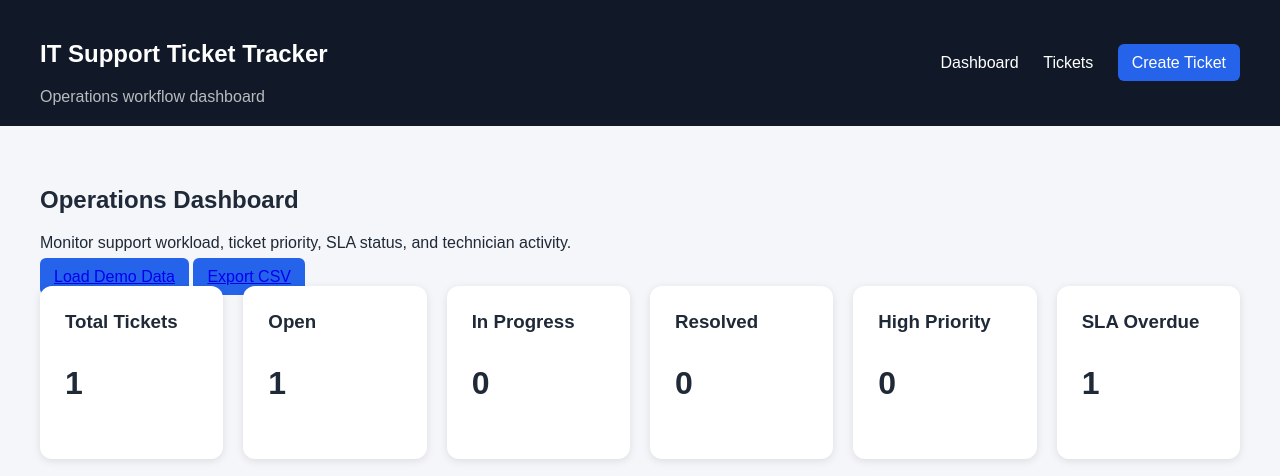
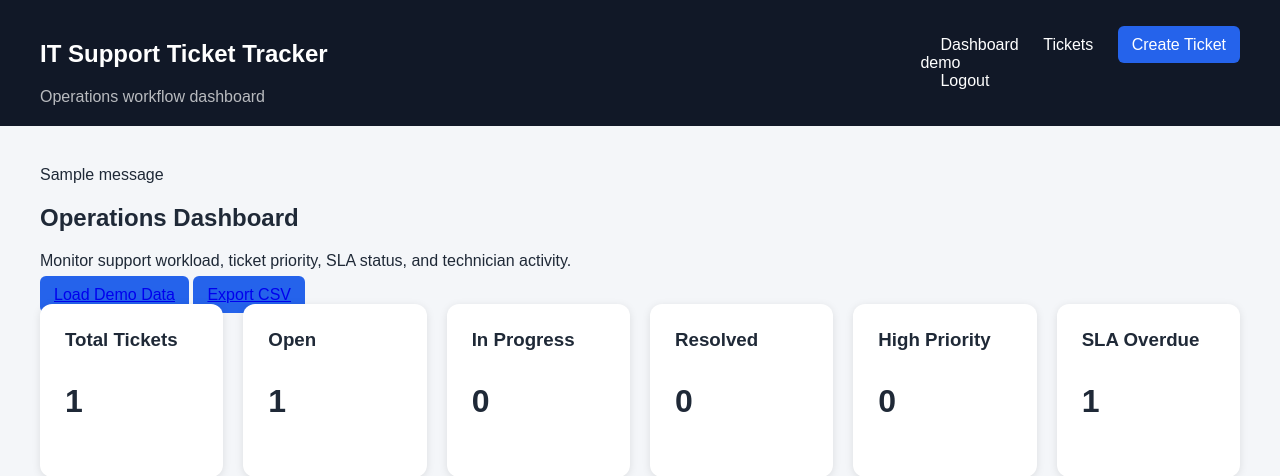
Before and after one commit to stantleff/it-support-ticket-tracker, a Flask app: page / in a window 1280 px wide. Shown: the top 476 px of the page. Run offline with Flask 3, Linux system fonts and the light colour scheme; the visitor is signed in with stand-in values (Sample User, id 1); tables that the repository leaves empty hold one stand-in row (values such as "Sample post"); one stand-in notice (Sample message) is shown.

Commit message:
Improve navigation and flash message layout

```diff
--- a/templates/base.html
+++ b/templates/base.html
@@ -12,14 +12,32 @@
             <h1>IT Support Ticket Tracker</h1>
             <p>Operations workflow dashboard</p>
         </div>
+
         <div class="nav-links">
             <a href="{{ url_for('dashboard') }}">Dashboard</a>
             <a href="{{ url_for('tickets') }}">Tickets</a>
             <a class="button-link" href="{{ url_for('create_ticket') }}">Create Ticket</a>
+
+            {% if current_user %}
+                <div class="user-pill">
+                    <span>{{ current_user.username }}</span>
+                </div>
+                <a class="logout-link" href="{{ url_for('logout') }}">Logout</a>
+            {% endif %}
         </div>
     </nav>
 
     <main class="container">
+        {% with messages = get_flashed_messages() %}
+            {% if messages %}
+                <div class="flash-container">
+                    {% for message in messages %}
+                        <div class="flash-message">{{ message }}</div>
+                    {% endfor %}
+                </div>
+            {% endif %}
+        {% endwith %}
+
         {% block content %}{% endblock %}
     </main>
 </body>
```
